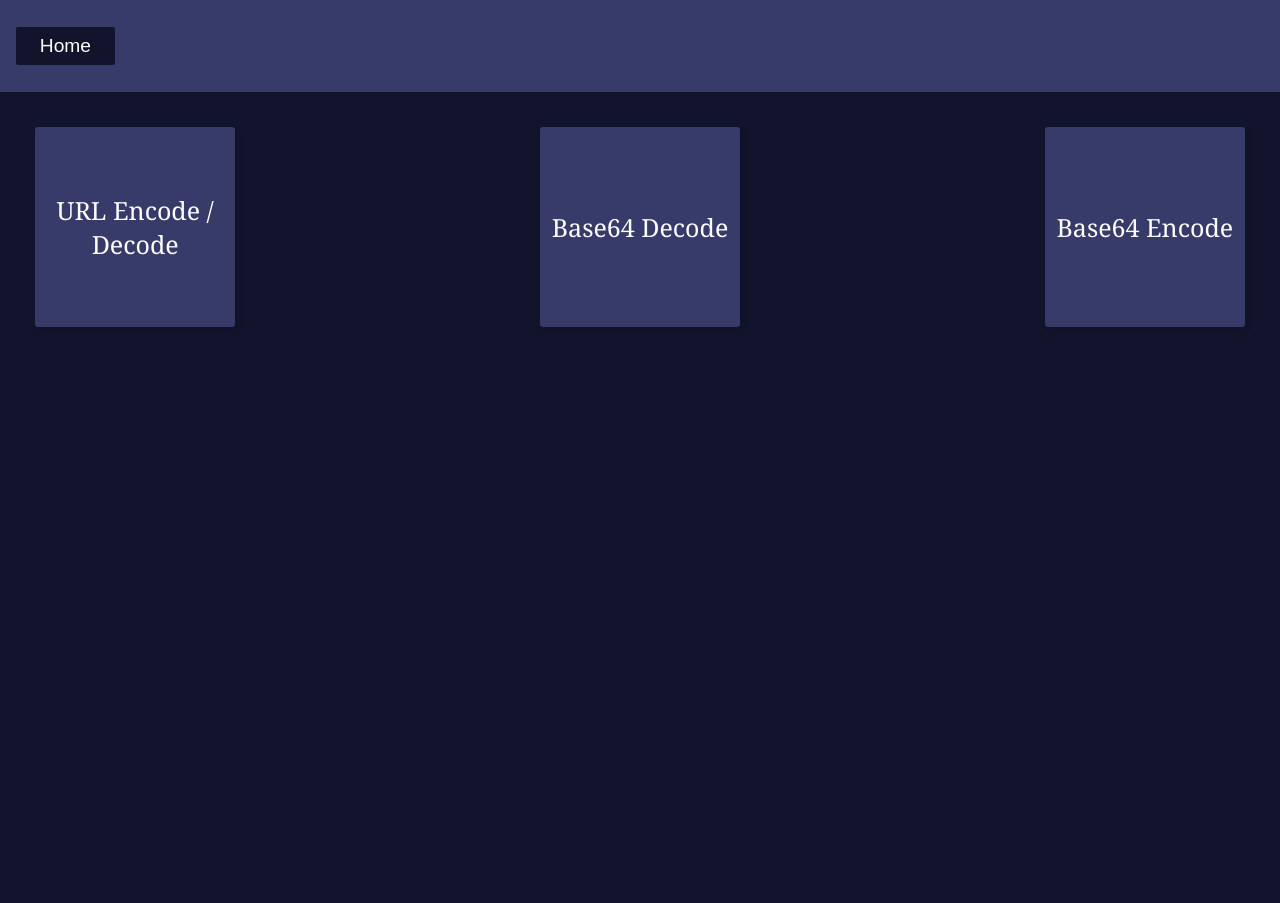
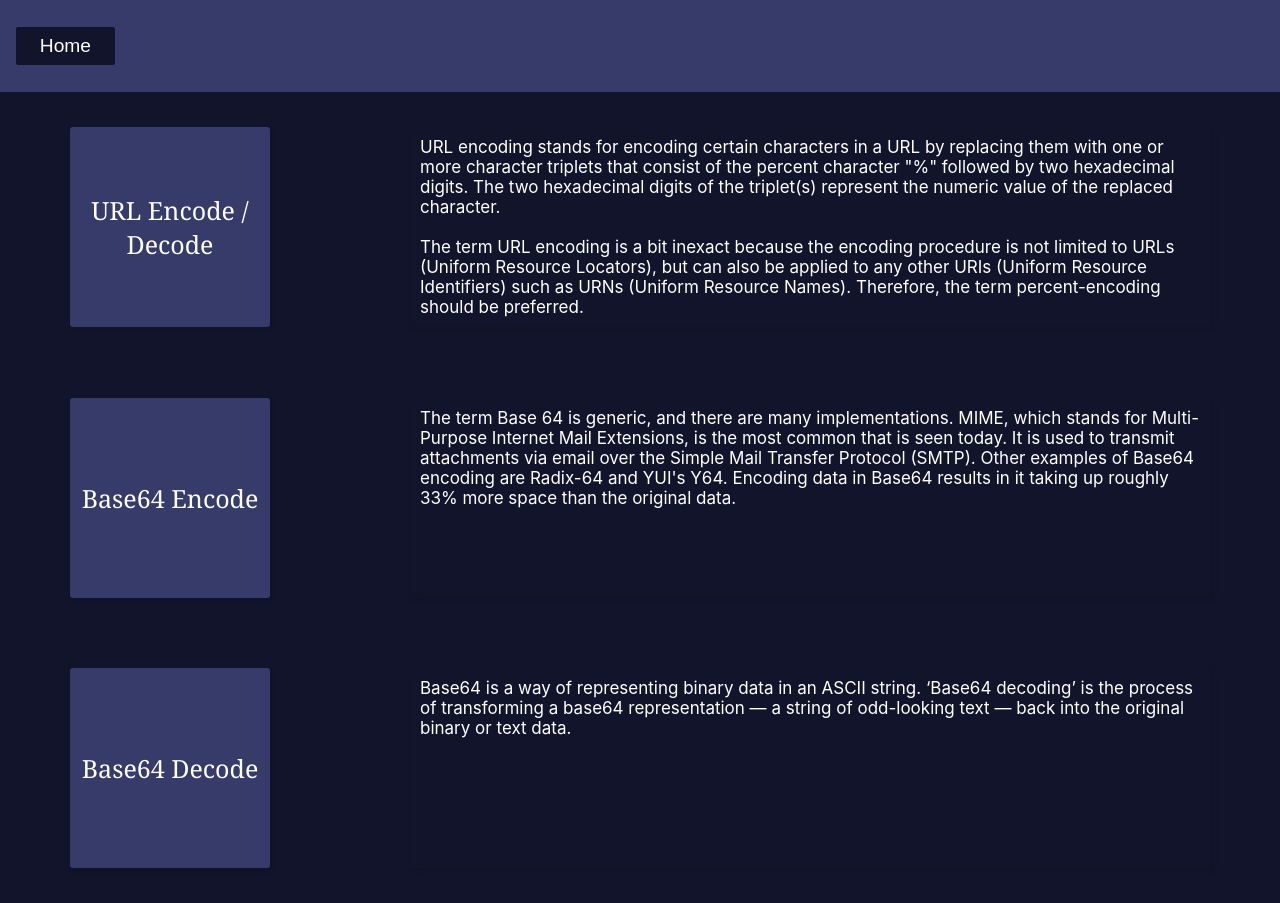
Before and after one commit to AggarwalChetan/utility-app, a React (Create React App) app: page /EDecoder in a window 1280 px wide. Before the commit the page ends 800 px from the top, so only its background shows below. Built offline with nearby package versions, Linux system fonts and the light colour scheme.

Commit message:
Basic info added

```diff
--- a/src/Application.js
+++ b/src/Application.js
@@ -16,12 +16,12 @@ function Application(){
                 <Route exact path = '/' component={App}/>
                 <Route exact path = '/EDecoder' component={EDApp}/>
                 <Route exact path = '/HashGenerator' component={HGApp}/>
-                <Route exact path = '/RHConverter' component={JVApp}/>
-                <Route exact path = '/TConverter' component={NBCApp}/>
+                <Route exact path = '/RHConverter' component={RHCApp}/>
+                <Route exact path = '/TConverter' component={TCApp}/>
                 <Route exact path = '/UConverter' component={UCApp}/>
                 <Route exact path = '/NBConverter' component={NBCApp}/>
-                <Route exact path = '/SUtilities' component={TCApp}/>
-                <Route exact path = '/JValidator' component={UCApp}/>
+                <Route exact path = '/SUtilities' component={SUApp}/>
+                <Route exact path = '/JValidator' component={JVApp}/>
             </Switch>
         </Router>
     )
--- a/src/components/EDApp.js
+++ b/src/components/EDApp.js
@@ -16,15 +16,39 @@ class EDApp extends React.Component{
                 <button className="home-button" onClick={this.homePage}>Home</button>
             </header>
 
-            <div className="UApp-container">
+            <div className="ED-UApp-container">
                 <div className="UApp">
                     <div className="UApp-content">URL Encode / Decode</div>
+                </div>
+                <div className="UAppOverview">
+                    <div className="UAppOverview-content">
+                            <li>URL encoding stands for encoding certain characters in a URL by replacing them with one or more
+                                character triplets that consist of the percent character "%" followed by two hexadecimal digits.
+                                The two hexadecimal digits of the triplet(s) represent the numeric value of the replaced character.</li>
+                            <li>The term URL encoding is a bit inexact because the encoding procedure is not limited to URLs (Uniform Resource Locators),
+                                 but can also be applied to any other URIs (Uniform Resource Identifiers) such as URNs (Uniform Resource Names).
+                                Therefore, the term percent-encoding should be preferred.</li>
+                    </div>
+                </div>
+
+                <div className="UApp">
+                    <div className="UApp-content">Base64 Encode</div>
+                </div>
+                <div className="UAppOverview">
+                    <div className="UAppOverview-content">
+                        <li>The term Base 64 is generic, and there are many implementations. MIME, which stands for Multi-Purpose Internet Mail Extensions, is the most common
+                            that is seen today. It is used to transmit attachments via email over the Simple Mail Transfer Protocol (SMTP). Other examples of Base64 encoding are
+                            Radix-64 and YUI's Y64. Encoding data in Base64 results in it taking up roughly 33% more space than the original data.</li>
+                    </div>
                 </div>
                 <div className="UApp">
                     <div className="UApp-content">Base64 Decode</div>
                 </div>
-                <div className="UApp">
-                    <div className="UApp-content">Base64 Encode</div>
+                <div className="UAppOverview">
+                <div className="UAppOverview-content">
+                    <li>Base64 is a way of representing binary data in an ASCII string.
+                            ‘Base64 decoding’ is the process of transforming a base64 representation — a string of odd-looking text — back into the original binary or text data.</li>
+                    </div>
                 </div>
             </div>
             </>
--- a/src/components/HGApp.js
+++ b/src/components/HGApp.js
@@ -1,33 +1,59 @@
 import React from 'react';
 
-class HGApp extends React.Component{
-    constructor(props){
+class HGApp extends React.Component {
+    constructor(props) {
         super(props);
     }
 
     homePage = () => {
-        window.location='/';
+        window.location = '/';
     }
 
-    render(){
+    render() {
         return (
             <>
                 <header>
                     <button className="home-button" onClick={this.homePage}>Home</button>
                 </header>
 
-            <div className="UApp-container">
+                <div className="ED-UApp-container">
                     <div className="UApp">
                         <div className="UApp-content">MD5</div>
                     </div>
+                    <div className="UAppOverview">
+                        <div className="UAppOverview-content">
+                            <li>This MD5 hash generator is useful for encoding passwords, credit cards numbers and other sensitive date into MySQL, Postgress or other databases.
+                                PHP programmers, ASP programmers and anyone developing on MySQL, SQL, Postgress or similar should find this online tool an especially handy resource.</li>
+                        </div>
+                    </div>
+
                     <div className="UApp">
                         <div className="UApp-content">SHA-1</div>
+                    </div>
+                    <div className="UAppOverview">
+                        <div className="UAppOverview-content">
+                            <li>SHA-1 (Secure Hash Algorithm) is a 160 bit cryptographic hash function created by the NSA in 1995.
+                                It creates a 40 byte hash value for the input of the algorithm. SHA-1 is one-way, meaning that the original input cannot be be determined
+                                simply by knowing the hash value. SHA-1 was designed to be collision resistant, meaning that two inputs could not have the same hash value.</li>
+                        </div>
                     </div>
                     <div className="UApp">
                         <div className="UApp-content">SHA-256</div>
                     </div>
+                    <div className="UAppOverview">
+                        <div className="UAppOverview-content">
+                            <li>The SHA-256 algorithm is one flavor of SHA-2 (Secure Hash Algorithm 2), which was created by the National Security Agency in 2001 as a successor to SHA-1.
+                                SHA-256 is a patented cryptographic hash function that outputs a value that is 256 bits long.</li>
+                        </div>
+                    </div>
                     <div className="UApp">
                         <div className="UApp-content">SHA-512</div>
+                    </div>
+                    <div className="UAppOverview">
+                        <div className="UAppOverview-content">
+                            <li>The SHA-256 algorithm is one flavor of SHA-2 (Secure Hash Algorithm 2), which was created by the National Security Agency in 2001 as a successor to SHA-1.
+                                SHA-256 is a patented cryptographic hash function that outputs a value that is 256 bits long.</li>
+                        </div>
                     </div>
                 </div>
             </>
--- a/src/index.css
+++ b/src/index.css
@@ -9,10 +9,10 @@ body{
   margin: 0;
 }
 
-/* .root {
+.root {
   display: flex;
   flex-direction: column;
-} */
+}
 
 header{
   background-color: #373b69;
@@ -64,14 +64,14 @@ header{
   outline: 0;
 }
 
-.UApp-container{
+.ED-UApp-container{
   display: flex;
   flex-wrap:wrap;
   flex-direction: row;
-  justify-content: space-between;
+  justify-content: space-around;
 }
 
-.UApp-container .UApp{
+.ED-UApp-container .UApp{
   width: 200px;
   height: 200px;
   margin: 2.2rem;
@@ -80,18 +80,36 @@ header{
   overflow: hidden;
   border-radius: 3px;
   display: flex;
-  flex-wrap: wrap;
   flex-direction: column;
   justify-content: center;
   text-align:center;
   cursor: pointer;
 }
 
-.UApp-container .UApp .UApp-content{
+.ED-UApp-container .UApp .UApp-content{
   font-family:Cambria, Cochin, Georgia, Times, 'Times New Roman', serif;
   font-size: 25px;
 }
 
+.UAppOverview{
+  box-shadow: 3px 3px 5px rgba(0, 0, 0, 0.1);
+  width: 800px;
+  height: 200px;
+  margin: 2.2rem;
+  overflow: hidden;
+}
+
+.UAppOverview li{
+  list-style-type: none;
+  margin: 10px;
+}
+
+.UAppOverview-content{
+  display: flex;
+  flex-wrap: wrap;
+  font-size: 17px;
+  font-family: -apple-system, BlinkMacSystemFont, 'Segoe UI', Roboto, Oxygen, Ubuntu, Cantarell, 'Open Sans', 'Helvetica Neue', sans-serif;
+}
 
 @media (max-width:640px){
   .home-container{
@@ -101,4 +119,8 @@ header{
   .UApp-container{
     justify-content: center;
   }
+
+  .UAppOverview-content {
+    font-size: 10.6px;
+  }
 }
```
Lines whose indentation alone changed are shown as unchanged.
